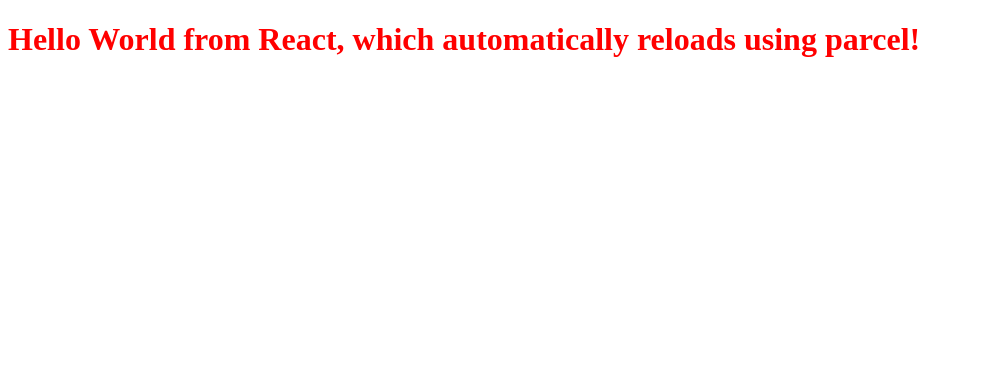
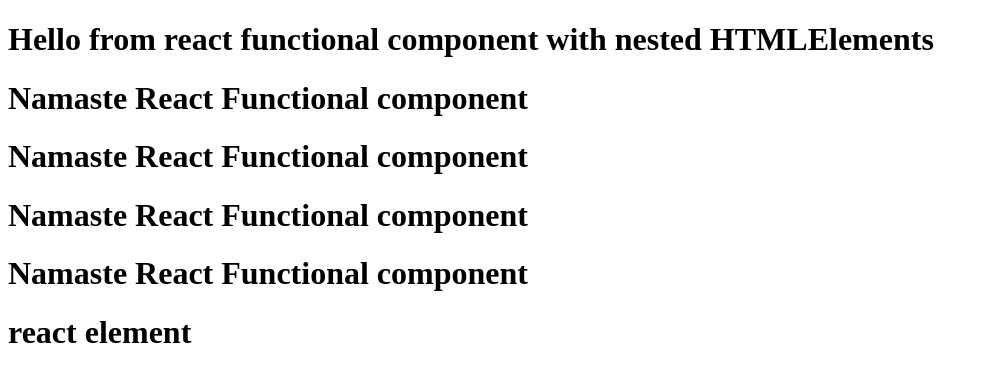
Before and after one commit to Tushar-soni15/namaste-react-160824, a React (Vite) app: page / in a window 1280 px wide. Shown: the top 382 px of the page, without its empty margins (0-989 px from the left). Built offline with nearby package versions, Linux system fonts and the light colour scheme.

Commit message:
updates learning react

```diff
--- a/App.js
+++ b/App.js
@@ -3,7 +3,7 @@ import ReactDOM from "react-dom/client";
 
 // the first thing we did when printing hello from JS is that we created an element using creatElement, here we also have something similar:
 
-/////////////// React.createElement("name of the tag", "{ attributes of the tag }, "what is inside the tag?") here is the syntax of react.createElement
+// Syntax =    React.createElement("name of the tag", "{ attributes of the tag, inside an object }, "what is inside the tag?")
 const heading = React.createElement("h1", {id: "heading"}, "Hello World from React, which automatically reloads using parcel!"); // the empty object will have the attributes to that tag, h1 in our case.
 
 // here we think that the heading will give us a HTML tag, but if we console.log it:
@@ -14,10 +14,78 @@ console.log(heading); // this returns a ReactElement which is nothing but a JS o
 
 const root = ReactDOM.createRoot(document.getElementById("root")); // every rendering in react happens inside this root, which we have to create
 
-// now in that root we have to apend heading
+// now in that root we have to apend heading, as we did in JS but here we have something known as render()
 
 root.render(heading); // the render functions job is to take the JS object or react element which heading or createElement is creating and convert it to the heading HTML tag and put it up.
 
-// One thing to note here is that whatever tag was under the root parent in my HTML file was replace by react. The Html elements only show Hello World from React and not Hello world From HTML. That is because the root.render take the control and REPLACE the tags originally present in the HTML parent tag named 'root', other than that tags in HTML will render as is without being affected by react. This is why we call React as a library, because it only works in the place where we make it to work. It can work independently in small portion of the app as well, It is not a full fleged framework(comes with all loads of thing). React is just a JS library, written by facebook developers. We can inject React using CDN and start using it in any portion of out app.
+// One thing to note here is that whatever tag was under the root parent in my HTML file was replace by react. The Html elements only show Hello World from React and not Hello world From HTML. That is because the root.render take the control and REPLACE the tags originally present in the HTML parent tag named 'root', other than that tags in HTML will render as is without being affected by react. This is why we call React as a library, because it only works in the places where we make it to work. It can work independently in small portion of the app as well, It is not a full fleged framework(comes with all loads of thing). React is just a JS library, written by facebook developers. We can inject React using CDN and start using it in any portion of our app.
 
 // to create nested DOM, we can pass the third argument in createElement as an Array, but obv the code will be ugly and not readbale at all. Thats where JSX comes into the picture.
+
+// JSX have HTML or XML like syntax but it is not HTML IN JS. It is completely different from React, and from HTML. But because of of it's easy readability and understandable syntax we prefer JSX over ReactElements. For eg:
+
+// trying to re- write the code on line 7 using JSX:
+
+const jsxheading = <h1>Hello World from React, which automatically reloads using parcel, but this time with JSX!</h1>; // this has to be on one line or if not then the entire code must be inside paranthesis.
+
+console.log(jsxheading); // this is not rendered yet, if you compare this to line 11, we will get to know that these are the same thing. which is a reactElemnt.
+
+root.render(jsxheading); // rendering this will give us the desired output.
+
+// JSX is not a valid JavaScript because it cant be read by JS engine. It is not ES6 or ECMAscipt. It is JSX different than react, JS or HTML.
+
+// How this JSX works behind the scene: JSX behind the scene is transpiled to ReactElement(JS object) by a parcel's dependency known as babel. Babel transpiled the JSX code to ReactElement which is basically a JS object which then gets converted to HTMLElement after render() function. The intersting fact is that babel do all this before the code even reached to the JS engine or browser.
+
+// React Components:
+
+// Everyhting in react is a react component. But we have 2 types of components as per the history of react. which are class based component and functional component. 99% of react is written as functional component. Class based component is old and no one uses it anymore.
+
+// React functional component syntax: A NORMAL JS FUNCTION
+
+// 1. the first thing to notice in functional component is the naming convention, the name have to have the first letter capital.
+
+// 2. Another noticable point is that it returns a JSX or ReactElement.
+
+//3. Is basically a Javascript function, most prefereably a arrow function, but it is not mandatory to use arrow function, we can use normal functions
+
+//4. In JS we use a use the word retun in arrow functions, here most developers do not use the word return under a functional component, and that is perfectly valid but it's a good practice to use it.
+
+// here is the example of React Functional Component:
+
+const HeadingComponent = () => {
+    return <h1>Namaste React Functional component</h1>;
+};  // it return a JSX therefore it is a functional component.
+
+const HeadingComponent2 = () => (<h1>Namaste React Functional component</h1>); // here if we have more than one line we have to wrap the whole JSX code in parenthesis
+
+// they both are perfectly valid syntax. They both are slighlty different but the first one is like a JS arrow function which is easy to remember but we need to memorise the second one also because it the same thing.
+
+// here is a react element example once again. the only difference are the 4 points mentioned above:
+
+const rElement = (<h1>react element</h1>);
+
+// how ro render the functional compnent:
+
+root.render(<HeadingComponent/>); // this is how we can render the functional component, there is slight change in the syntax as per normal reactElement.Babel understands it like this
+
+// few more react fucntional component examples that are perfectly valid.
+
+const HeadingComponent3 = () => (
+    <div id="container">
+        <h1>Hello from react functional component with nested HTMLElements</h1>
+        {HeadingComponent()}
+        {/* or this  */}
+        <HeadingComponent/>
+        {/* or this */}
+        <HeadingComponent></HeadingComponent>
+        {/* are the same */}
+        {<HeadingComponent2/>}
+        {rElement}
+        {console.log("JS inside JSX")}
+    </div>
+); // this is how we can pass one functional component into another. Also known as coomponent composition.
+// inside a JSX code, we can use {} and write ANY Javascript code inside it. This is the most powerful benefit of JSX. Same way we can write JS using a curly braces inside reactElement, this is how we can mix and match everything.
+
+// we can even call a function inside {}. for eg {functionName()}
+
+root.render(<HeadingComponent3/>);
--- a/index.html
+++ b/index.html
@@ -3,7 +3,7 @@
 <head>
     <meta charset="UTF-8">
     <meta name="viewport" content="width=device-width, initial-scale=1.0">
-    <title>Nmamaste React</title>
+    <title>Namaste React</title>
     <link rel="stylesheet" href="./index.css"></link>
 </head>
 <body>
--- a/package.json
+++ b/package.json
@@ -3,6 +3,8 @@
   "version": "1.0.0",
   "description": "react practice by namaste react course",
   "scripts": {
+    "start": "parcel index.html",
+    "build": "parcel build index.html",
     "test": "jest"
   },
   "repository": {
```
